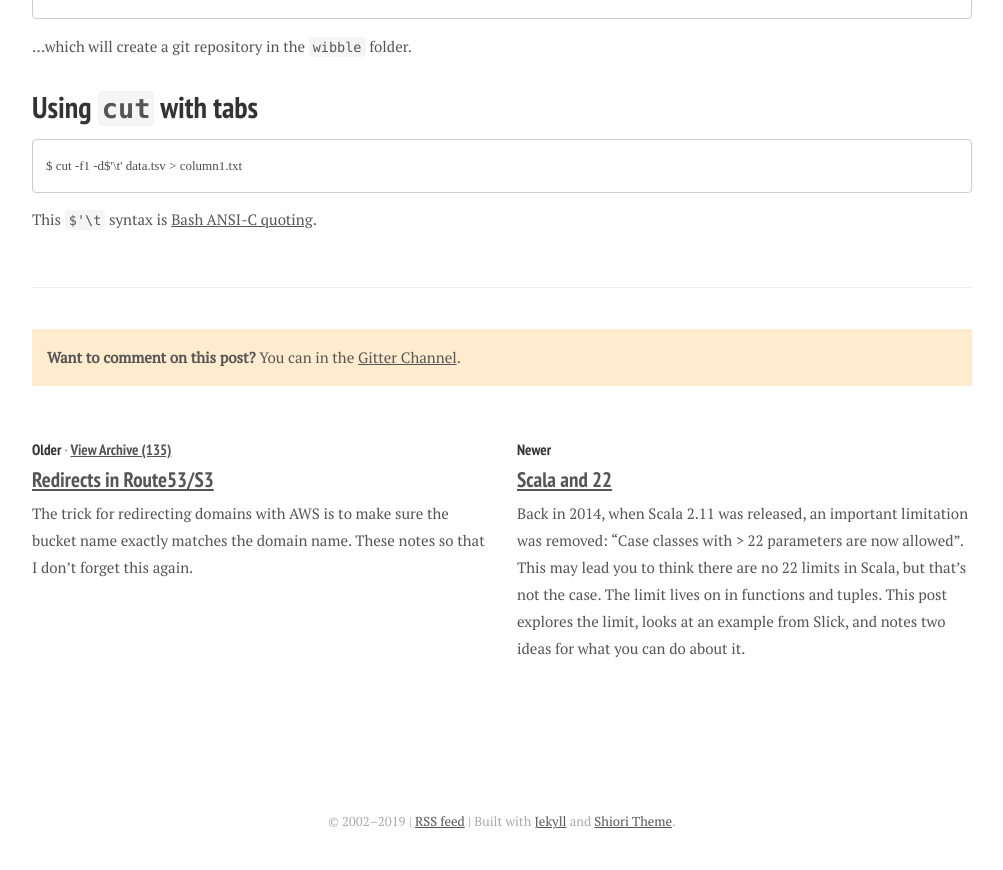
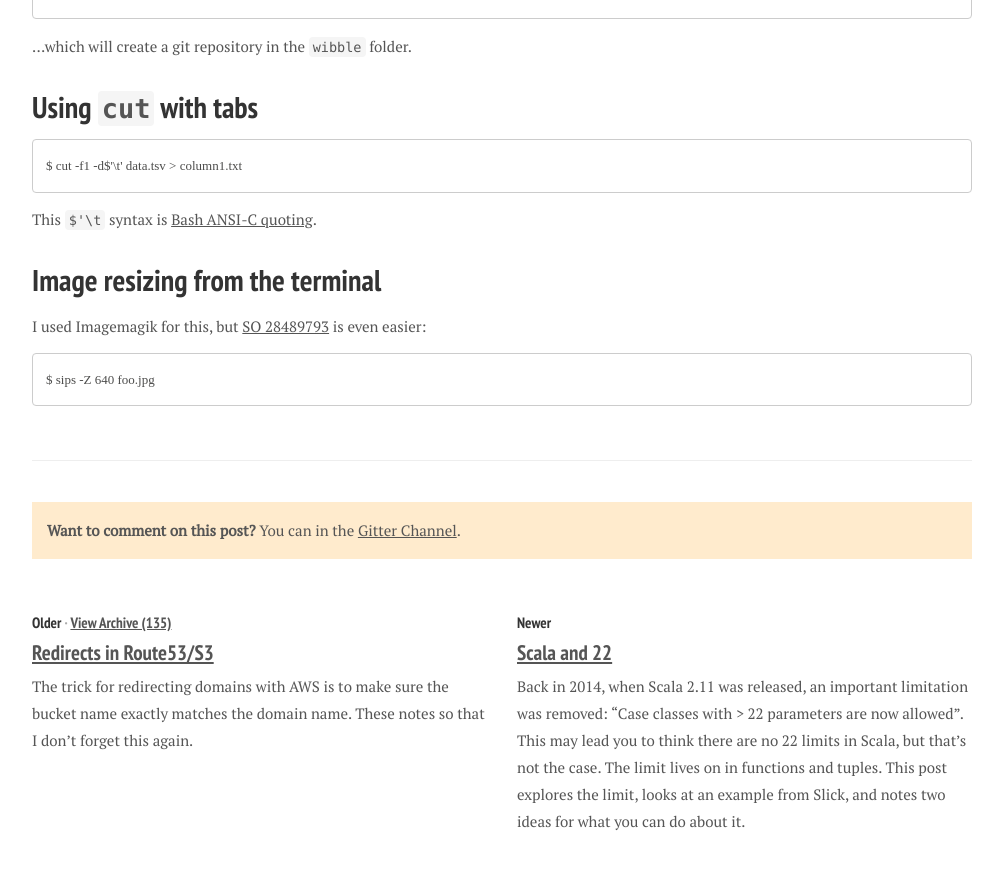
Before and after one commit to d6y/richard.dallaway.com, a Jekyll site: the page built from _posts/2016-10-08-bash.md, in a window 1280 px wide and 900 px high, scrolled down 3693 px, cut to the strip 0-870 px from the top of the window. Shown: the whole strip, without its empty margins (138-1141 px from the left). Built offline with Jekyll 4.4.1, drawn with Linux system fonts in a browser that asks for light colours; nearby versions of some CDN libraries; some web fonts are replaced.

Commit message:
add a note on using SIPS to resize images

````diff
--- a/_posts/2016-10-08-bash.md
+++ b/_posts/2016-10-08-bash.md
@@ -163,3 +163,11 @@ $ cut -f1 -d$'\t' data.tsv > column1.txt
 ```
 
 This `$'\t` syntax is [Bash ANSI-C quoting](https://www.gnu.org/software/bash/manual/html_node/ANSI_002dC-Quoting.html).
+
+# Image resizing from the terminal
+
+I used Imagemagik for this, but [SO 28489793](https://stackoverflow.com/a/28489794/154248) is even easier:
+
+```
+$ sips -Z 640 foo.jpg
+```
````
